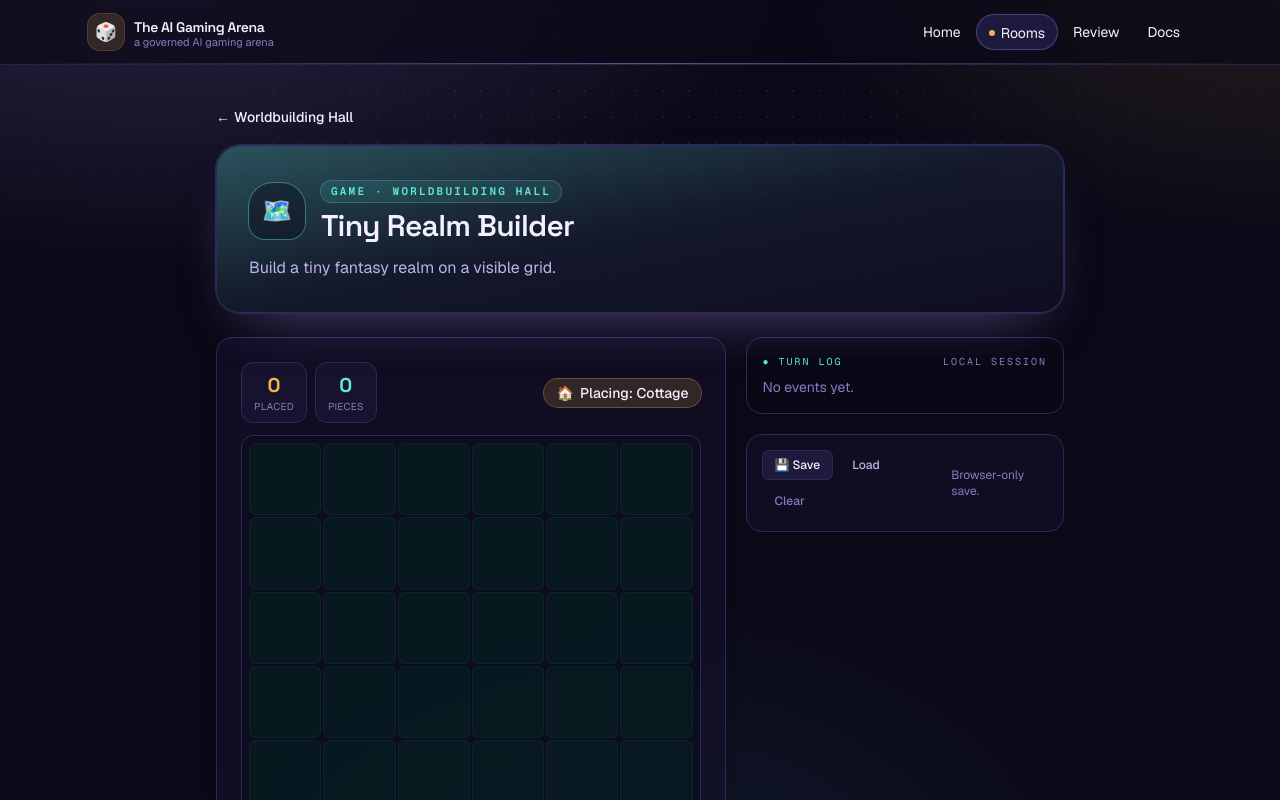
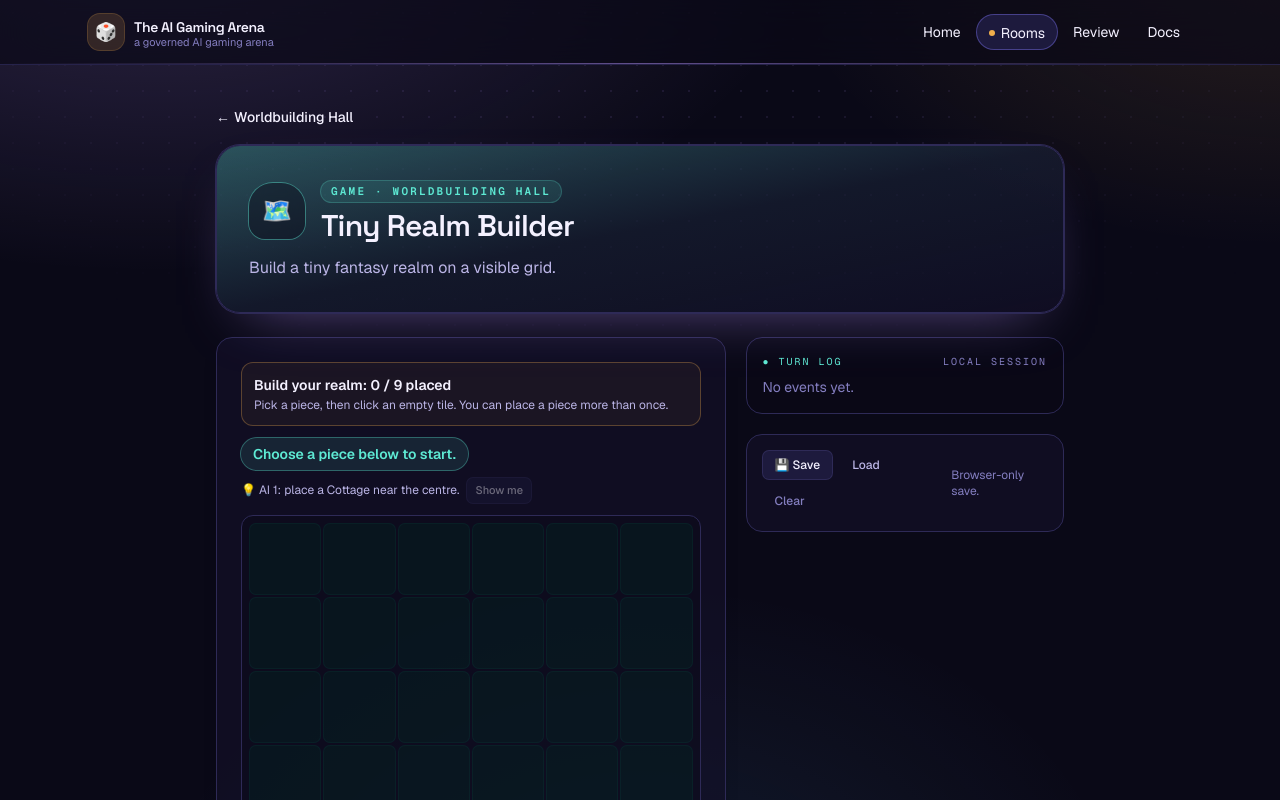
Before and after one commit to Timst3r-AI/gaming-wing, a Next.js app: page /rooms/world/cartographers-table in a window 1280 px wide. Both pictures are taken after a click on the button "▶ Start". Shown: the top 800 px of the page. Built offline with nearby package versions, Linux system fonts and the light colour scheme.

Commit message:
Improve Tiny Realm Builder onboarding

```diff
--- a/src/components/games/CartographersTableGame.tsx
+++ b/src/components/games/CartographersTableGame.tsx
@@ -10,7 +10,6 @@ import {
   EventLog,
   GamePanel,
   SaveControls,
-  Stat,
   type LogEntry,
 } from "@/components/games/GameKit";
 import { AIGamerPanel } from "@/components/games/AIGamerPanel";
@@ -19,7 +18,7 @@ const SAVE_KEY = "ai-gaming-arena:cartographers-table:v1";
 const COLS = 6;
 const ROWS = 6;
 const SIZE = COLS * ROWS;
-const SUMMARY_AT = 9;
+const GOAL = 9;
 const PRIMARY =
   "inline-flex items-center justify-center gap-2 rounded-full bg-accent px-5 py-2.5 text-sm font-semibold text-background shadow-lg shadow-accent/20 transition-all hover:bg-accent-soft active:scale-95";
 const SECONDARY =
@@ -38,7 +37,7 @@ const GRASS = "bg-emerald-950/40 ring-emerald-900/40";
 const PIECES: Piece[] = [
   { id: "path", label: "Path", icon: "🟫", tile: "bg-amber-700/30 ring-amber-600/40" },
   { id: "cottage", label: "Cottage", icon: "🏠", tile: "bg-amber-500/20 ring-amber-400/40" },
-  { id: "market", label: "Market", icon: "⛺", tile: "bg-rose/20 ring-rose/40" },
+  { id: "market", label: "Market", icon: "🛖", tile: "bg-rose/20 ring-rose/40" },
   { id: "tower", label: "Tower", icon: "🗼", tile: "bg-nebula/20 ring-nebula/40" },
   { id: "garden", label: "Garden", icon: "🌷", tile: "bg-emerald-500/25 ring-emerald-400/40" },
   { id: "bridge", label: "Bridge", icon: "🌉", tile: "bg-sky/20 ring-sky/40" },
@@ -48,8 +47,8 @@ const PIECES: Piece[] = [
   { id: "mystery", label: "Mystery", icon: "🔮", tile: "bg-nebula/25 ring-nebula/50" },
 ];
 
-function pieceById(id: string): Piece | undefined {
-  return PIECES.find((p) => p.id === id);
+function pieceById(id: string | null): Piece | undefined {
+  return id ? PIECES.find((p) => p.id === id) : undefined;
 }
 
 interface RealmSave {
@@ -77,19 +76,19 @@ function countBoard(board: string[]): Record<string, number> {
 }
 
 function practical(c: Record<string, number>): string {
-  if (!c.cottage) return "Place a cottage near the centre.";
-  if ((c.path ?? 0) < 2) return "Lay a path to link things up.";
-  if (!c.market) return "A market would gather folk.";
-  if (!c.tower) return "Raise a tower on an edge.";
-  return "Fill an empty tile with a path.";
+  if (!c.cottage) return "place a Cottage near the centre.";
+  if ((c.path ?? 0) < 2) return "lay a Path to link things up.";
+  if (!c.market) return "add a Market to gather folk.";
+  if (!c.tower) return "raise a Tower on an edge.";
+  return "fill an empty tile with a Path.";
 }
 
 function flavour(c: Record<string, number>): string {
-  if (c.pond && !c.bridge) return "A bridge over that pond?";
-  if (c.pond && !c.lantern) return "A lantern by the water 🏮.";
-  if (c.forest && !c.lantern) return "A lantern in the woods.";
-  if (c.cottage && !c.garden) return "A garden by the cottages 🌷.";
-  return "Leave a little mystery 🔮.";
+  if (c.pond && !c.bridge) return "a Bridge over that Pond?";
+  if (c.pond && !c.lantern) return "a Lantern by the water 🏮.";
+  if (c.forest && !c.lantern) return "a Lantern in the woods.";
+  if (c.cottage && !c.garden) return "a Garden by the cottages 🌷.";
+  return "leave a little Mystery 🔮.";
 }
 
 function realmTitle(c: Record<string, number>): string {
@@ -103,11 +102,29 @@ function emptyBoard(): string[] {
   return Array.from({ length: SIZE }, () => "");
 }
 
+// Deterministic recommended empty tile: the empty cell nearest the centre.
+function suggestTile(board: string[]): number | null {
+  const cx = (COLS - 1) / 2;
+  const cy = (ROWS - 1) / 2;
+  let best = -1;
+  let bestD = Infinity;
+  board.forEach((cell, i) => {
+    if (cell) return;
+    const d = (i % COLS - cx) ** 2 + (Math.floor(i / COLS) - cy) ** 2;
+    if (d < bestD) {
+      bestD = d;
+      best = i;
+    }
+  });
+  return best === -1 ? null : best;
+}
+
 export function CartographersTableGame() {
   const [started, setStarted] = useState(false);
   const [board, setBoard] = useState<string[]>(emptyBoard);
-  const [selected, setSelected] = useState("cottage");
+  const [selected, setSelected] = useState<string | null>(null);
   const [placed, setPlaced] = useState(0);
+  const [highlight, setHighlight] = useState<number | null>(null);
   const [log, setLog] = useState<LogEntry[]>([]);
   const [status, setStatus] = useState<string>();
   const logId = useRef(0);
@@ -123,20 +140,28 @@ export function CartographersTableGame() {
   function start() {
     setStarted(true);
     setBoard(emptyBoard());
+    setSelected(null);
     setPlaced(0);
+    setHighlight(null);
     setLog([]);
   }
 
   function place(i: number) {
-    if (board[i] === selected) return;
+    if (!selected || board[i] === selected) return;
     setBoard((prev) => {
       const next = prev.slice();
       next[i] = selected;
       return next;
     });
     setPlaced((p) => p + 1);
+    setHighlight(null);
     const piece = pieceById(selected);
     if (piece) pushLog(`${piece.icon} ${piece.label}`);
+  }
+
+  function showMe() {
+    if (!selected) return;
+    setHighlight(suggestTile(board));
   }
 
   function save() {
@@ -150,6 +175,7 @@ export function CartographersTableGame() {
     setStarted(true);
     setBoard(data.board);
     setPlaced(data.placed);
+    setHighlight(null);
     setStatus(`Loaded — ${data.placed} placed.`);
   }
 
@@ -159,18 +185,18 @@ export function CartographersTableGame() {
   }
 
   const counts = countBoard(board);
-  const distinct = Object.keys(counts).length;
-  const sel = pieceById(selected);
-  const showSummary = started && placed >= SUMMARY_AT;
+  const selPiece = pieceById(selected);
+  const revealed = placed >= GOAL;
 
   return (
     <div className="grid gap-5 lg:grid-cols-[1.6fr_1fr]">
       <div className="flex flex-col gap-4">
         {!started ? (
           <GamePanel>
-            <div className="flex flex-col items-start gap-4">
-              <p className="text-muted">
-                Build a tiny fantasy realm. Pick a piece, then tap a tile.
+            <div className="flex flex-col items-start gap-3">
+              <p className="text-sm text-muted">
+                Pick a piece, then click an empty tile to place it. Build {GOAL}{" "}
+                tiles to reveal your realm.
               </p>
               <button type="button" onClick={start} className={PRIMARY}>
                 ▶ Start
@@ -180,43 +206,94 @@ export function CartographersTableGame() {
         ) : (
           <GamePanel>
             <div className="flex flex-col gap-3">
+              {/* Objective + how to play */}
+              <div className="rounded-xl border border-accent/30 bg-accent/5 p-3">
+                <p className="text-sm font-semibold text-foreground">
+                  {revealed
+                    ? "✦ Realm revealed — keep building or reset."
+                    : `Build your realm: ${placed} / ${GOAL} placed`}
+                </p>
+                <p className="mt-0.5 text-xs text-muted">
+                  Pick a piece, then click an empty tile. You can place a piece
+                  more than once.
+                </p>
+              </div>
+
+              {/* Selected state + suggested move */}
               <div className="flex flex-wrap items-center justify-between gap-2">
-                <div className="flex gap-2">
-                  <Stat label="Placed" value={placed} accentText="text-accent" />
-                  <Stat label="Pieces" value={distinct} accentText="text-teal" />
+                <span
+                  className={`inline-flex items-center gap-1.5 rounded-full px-3 py-1.5 text-sm font-semibold ring-1 ${
+                    selPiece
+                      ? "bg-accent/15 text-foreground ring-accent/50"
+                      : "bg-teal/10 text-teal ring-teal/40"
+                  }`}
+                >
+                  {selPiece ? (
+                    <>
+                      <span aria-hidden>{selPiece.icon}</span> Selected:{" "}
+                      {selPiece.label} — click an empty tile
+                    </>
+                  ) : (
+                    "Choose a piece below to start."
+                  )}
+                </span>
+                <div className="flex items-center gap-2">
+                  <span className="text-xs text-muted">
+                    💡 AI 1: {practical(counts)}
+                  </span>
+                  <button
+                    type="button"
+                    onClick={showMe}
+                    disabled={!selected}
+                    className="rounded-md bg-surface-2 px-2 py-1 text-[11px] font-medium text-foreground ring-1 ring-border transition hover:brightness-125 disabled:opacity-40"
+                  >
+                    Show me
+                  </button>
                 </div>
-                <span className="inline-flex items-center gap-1.5 rounded-full bg-accent/15 px-3 py-1 text-sm font-medium text-foreground ring-1 ring-accent/40">
-                  <span aria-hidden>{sel?.icon}</span> Placing: {sel?.label}
-                </span>
               </div>
 
               {/* Board */}
               <div
-                className="grid gap-1 rounded-xl border border-border bg-background/40 p-2"
-                style={{ gridTemplateColumns: `repeat(${COLS}, minmax(0, 1fr))` }}
-                role="grid"
+                className="grid grid-cols-6 gap-1 rounded-xl border border-border bg-background/40 p-2"
+                role="group"
                 aria-label="Realm board"
               >
                 {board.map((cell, i) => {
                   const p = pieceById(cell);
+                  const suggested = i === highlight;
                   return (
                     <button
                       key={i}
                       type="button"
                       onClick={() => place(i)}
-                      aria-label={`Tile ${(i % COLS) + 1}, ${Math.floor(i / COLS) + 1} — ${p ? p.label : "empty"}`}
-                      className={`grid aspect-square place-items-center rounded-md text-xl ring-1 transition hover:brightness-150 focus:outline-none focus-visible:ring-2 focus-visible:ring-accent ${
+                      disabled={!selected}
+                      aria-label={`Tile ${(i % COLS) + 1}, ${Math.floor(i / COLS) + 1} — ${p ? p.label : "empty"}${suggested ? " — suggested" : ""}`}
+                      className={`group relative grid aspect-square place-items-center rounded-md text-xl ring-1 transition focus:outline-none focus-visible:ring-2 focus-visible:ring-accent ${
                         p ? p.tile : GRASS
+                      } ${
+                        !selected
+                          ? "cursor-not-allowed opacity-80"
+                          : "cursor-pointer hover:brightness-150"
+                      } ${selected && !p ? "hover:ring-accent/70" : ""} ${
+                        suggested ? "gw-twinkle ring-2 ring-accent" : ""
                       }`}
                     >
                       <span aria-hidden>{p?.icon}</span>
+                      {selected && !p ? (
+                        <span
+                          aria-hidden
+                          className="absolute opacity-0 transition-opacity duration-150 group-hover:opacity-40 group-focus-visible:opacity-40"
+                        >
+                          {selPiece?.icon}
+                        </span>
+                      ) : null}
                     </button>
                   );
                 })}
               </div>
 
               {/* Toolbar */}
-              <div className="flex flex-wrap gap-1.5" role="toolbar" aria-label="Build pieces">
+              <div className="flex flex-wrap gap-1.5" role="group" aria-label="Build pieces">
                 {PIECES.map((p) => {
                   const active = selected === p.id;
                   return (
@@ -227,7 +304,7 @@ export function CartographersTableGame() {
                       onClick={() => setSelected(p.id)}
                       className={`inline-flex items-center gap-1 rounded-lg px-2 py-1 text-xs font-medium ring-1 transition ${
                         active
-                          ? "bg-accent/15 text-foreground ring-accent/60"
+                          ? "bg-accent/20 text-foreground ring-accent/70"
                           : "bg-surface-2/50 text-muted ring-border hover:text-foreground"
                       }`}
                     >
@@ -237,7 +314,7 @@ export function CartographersTableGame() {
                 })}
               </div>
 
-              {showSummary ? (
+              {revealed ? (
                 <div className="flex flex-col gap-2 rounded-xl border border-teal/30 bg-teal/5 p-3">
                   <p className="text-sm font-semibold text-foreground">
                     {realmTitle(counts)}
@@ -263,8 +340,8 @@ export function CartographersTableGame() {
         )}
 
         <AIGamerPanel
-          ai1={{ line: started ? practical(counts) : undefined }}
-          ai2={{ line: started ? flavour(counts) : undefined }}
+          ai1={{ line: started ? `Suggests: ${practical(counts)}` : undefined }}
+          ai2={{ line: started ? `Suggests: ${flavour(counts)}` : undefined }}
         />
       </div>
 
```
